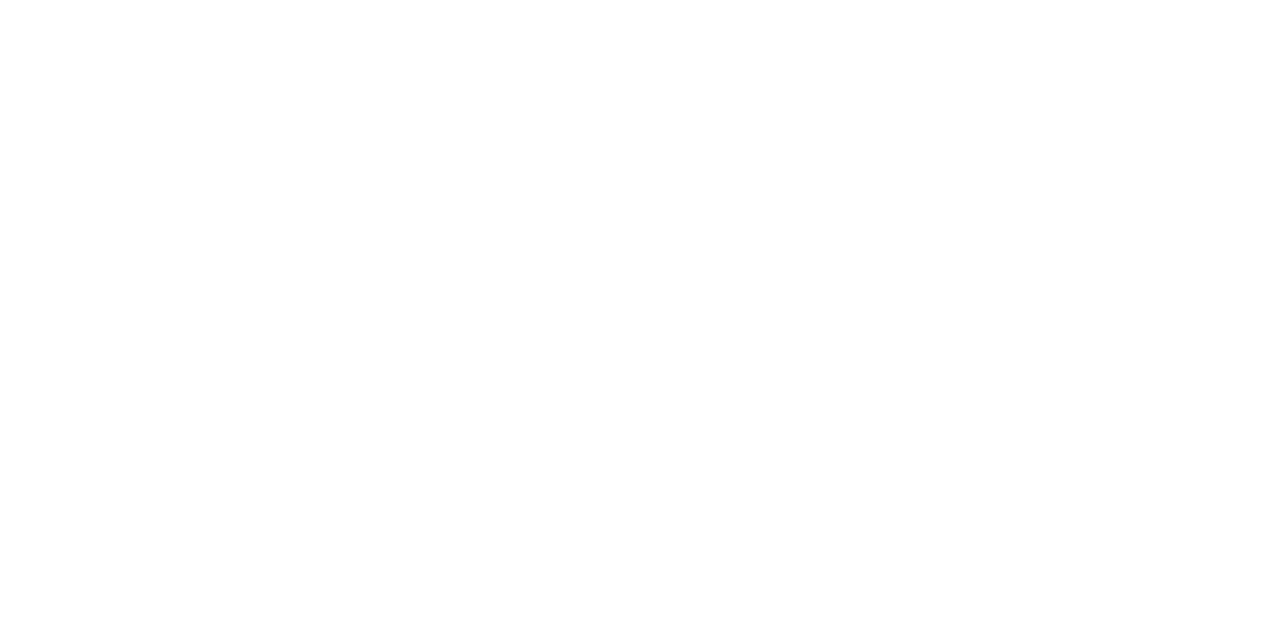
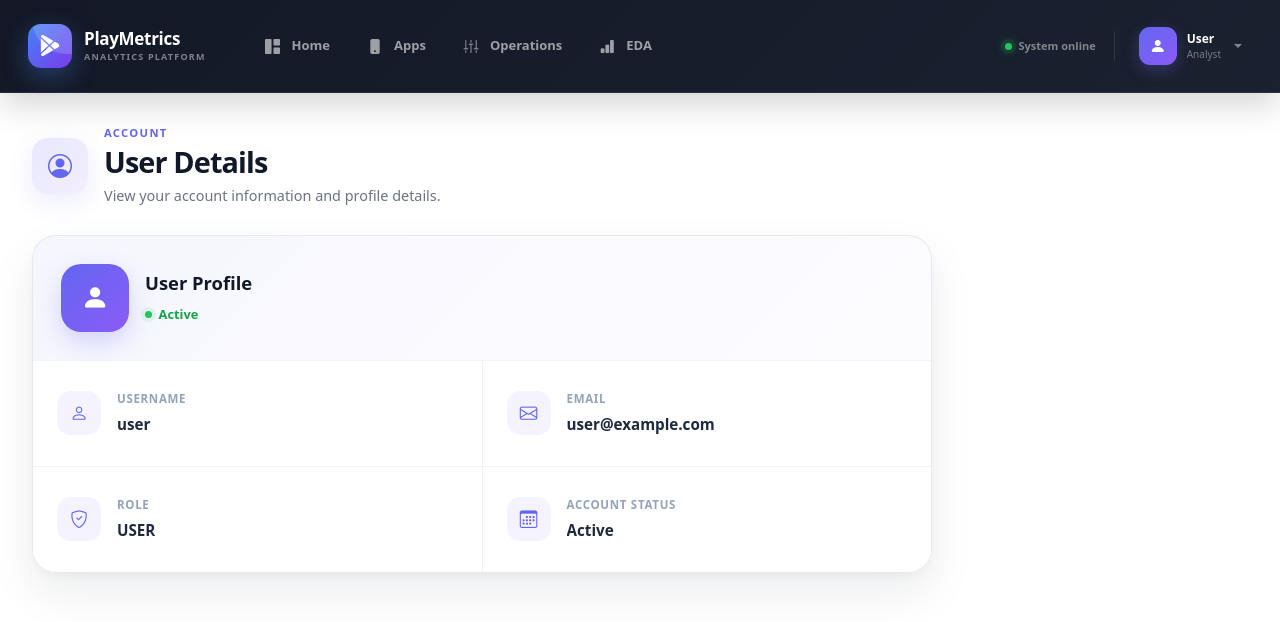
Before and after one commit to kerfaiyass54/google-analytics-project, an Angular app in the folder google-analytics-ui/: page /user-details in a window 1280 px wide. Before the commit this address led to /. Shown: the top 622 px of the page. Built offline with nearby package versions, Linux system fonts and the light colour scheme.

Commit message:
Added user details

```diff
--- a/google-analytics-ui/src/app/app.routes.ts
+++ b/google-analytics-ui/src/app/app.routes.ts
@@ -6,7 +6,13 @@
   {
     path: '',
     component: HomePage,
-    children: [],
+    children: [
+      {
+        path: 'user-details',
+        loadComponent: () =>
+          import('./shared/components/user-details/user-details').then((m) => m.UserDetails),
+      }
+    ],
   },
   {
     path: 'developer-tools',
--- /dev/null
+++ b/google-analytics-ui/src/app/shared/components/user-details/user-details.css
@@ -0,0 +1,271 @@
+:host {
+  display: block;
+}
+
+/* ============================================================
+   PAGE
+   ============================================================ */
+
+.user-details-page {
+  min-height: 100%;
+  padding: 2rem;
+  animation: page-enter 0.45s ease-out;
+}
+
+/* ============================================================
+   PAGE HEADER
+   ============================================================ */
+
+.page-header {
+  margin-bottom: 1.75rem;
+}
+
+.header-content {
+  display: flex;
+  align-items: center;
+  gap: 1rem;
+}
+
+.header-icon {
+  width: 3.5rem;
+  height: 3.5rem;
+  display: flex;
+  align-items: center;
+  justify-content: center;
+  border-radius: 1rem;
+  background: linear-gradient(
+    135deg,
+    rgba(99, 102, 241, 0.15),
+    rgba(139, 92, 246, 0.1)
+  );
+  color: #6366f1;
+  font-size: 1.5rem;
+  box-shadow: 0 8px 24px rgba(99, 102, 241, 0.12);
+}
+
+.eyebrow {
+  display: block;
+  margin-bottom: 0.2rem;
+  color: #6366f1;
+  font-size: 0.7rem;
+  font-weight: 700;
+  letter-spacing: 0.12em;
+}
+
+.page-header h1 {
+  margin: 0;
+  color: #111827;
+  font-size: 1.8rem;
+  font-weight: 750;
+  letter-spacing: -0.03em;
+}
+
+.page-header p {
+  margin: 0.35rem 0 0;
+  color: #6b7280;
+  font-size: 0.9rem;
+}
+
+/* ============================================================
+   PROFILE CARD
+   ============================================================ */
+
+.profile-card {
+  max-width: 900px;
+  overflow: hidden;
+  border: 1px solid rgba(229, 231, 235, 0.9);
+  border-radius: 1.5rem;
+  background: rgba(255, 255, 255, 0.88);
+  box-shadow:
+    0 20px 45px rgba(15, 23, 42, 0.08),
+    0 4px 12px rgba(15, 23, 42, 0.04);
+  backdrop-filter: blur(16px);
+}
+
+/* ============================================================
+   PROFILE HEADER
+   ============================================================ */
+
+.profile-header {
+  display: flex;
+  align-items: center;
+  gap: 1rem;
+  padding: 1.75rem;
+  border-bottom: 1px solid #f1f5f9;
+  background:
+    linear-gradient(
+      135deg,
+      rgba(99, 102, 241, 0.06),
+      rgba(139, 92, 246, 0.02)
+    );
+}
+
+.avatar {
+  width: 4.25rem;
+  height: 4.25rem;
+  flex-shrink: 0;
+  display: flex;
+  align-items: center;
+  justify-content: center;
+  border-radius: 1.25rem;
+  background: linear-gradient(135deg, #6366f1, #8b5cf6);
+  color: white;
+  font-size: 1.7rem;
+  box-shadow: 0 10px 25px rgba(99, 102, 241, 0.25);
+}
+
+.profile-info h2 {
+  margin: 0 0 0.4rem;
+  color: #111827;
+  font-size: 1.15rem;
+  font-weight: 700;
+}
+
+.profile-status {
+  display: inline-flex;
+  align-items: center;
+  gap: 0.4rem;
+  color: #16a34a;
+  font-size: 0.8rem;
+  font-weight: 600;
+}
+
+.status-dot {
+  width: 0.45rem;
+  height: 0.45rem;
+  border-radius: 50%;
+  background: #22c55e;
+  box-shadow: 0 0 0 4px rgba(34, 197, 94, 0.1);
+}
+
+/* ============================================================
+   DETAILS
+   ============================================================ */
+
+.details-grid {
+  display: grid;
+  grid-template-columns: repeat(2, minmax(0, 1fr));
+  gap: 1px;
+  background: #eef2f7;
+}
+
+.detail-item {
+  display: flex;
+  align-items: center;
+  gap: 1rem;
+  min-height: 105px;
+  padding: 1.35rem 1.5rem;
+  background: white;
+  transition:
+    background 0.2s ease,
+    transform 0.2s ease;
+}
+
+.detail-item:hover {
+  background: #fafbff;
+}
+
+.detail-icon {
+  width: 2.75rem;
+  height: 2.75rem;
+  flex-shrink: 0;
+  display: flex;
+  align-items: center;
+  justify-content: center;
+  border-radius: 0.85rem;
+  background: #f5f3ff;
+  color: #6366f1;
+  font-size: 1.1rem;
+}
+
+.detail-content {
+  min-width: 0;
+}
+
+.detail-label {
+  display: block;
+  margin-bottom: 0.35rem;
+  color: #94a3b8;
+  font-size: 0.72rem;
+  font-weight: 600;
+  text-transform: uppercase;
+  letter-spacing: 0.06em;
+}
+
+.detail-content strong {
+  display: block;
+  overflow: hidden;
+  color: #1e293b;
+  font-size: 0.95rem;
+  font-weight: 650;
+  text-overflow: ellipsis;
+  white-space: nowrap;
+}
+
+/* ============================================================
+   ANIMATION
+   ============================================================ */
+
+@keyframes page-enter {
+  from {
+    opacity: 0;
+    transform: translateY(8px);
+  }
+
+  to {
+    opacity: 1;
+    transform: translateY(0);
+  }
+}
+
+/* ============================================================
+   RESPONSIVE
+   ============================================================ */
+
+@media (max-width: 768px) {
+  .user-details-page {
+    padding: 1.25rem;
+  }
+
+  .details-grid {
+    grid-template-columns: 1fr;
+  }
+
+  .profile-header {
+    padding: 1.35rem;
+  }
+
+  .page-header h1 {
+    font-size: 1.5rem;
+  }
+}
+
+@media (max-width: 480px) {
+  .user-details-page {
+    padding: 1rem;
+  }
+
+  .header-icon {
+    width: 3rem;
+    height: 3rem;
+  }
+
+  .avatar {
+    width: 3.5rem;
+    height: 3.5rem;
+  }
+
+  .detail-item {
+    padding: 1.1rem;
+  }
+}
+
+@media (prefers-reduced-motion: reduce) {
+  .user-details-page {
+    animation: none;
+  }
+
+  .detail-item {
+    transition: none;
+  }
+}
--- /dev/null
+++ b/google-analytics-ui/src/app/shared/components/user-details/user-details.html
@@ -0,0 +1,86 @@
+<section class="user-details-page">
+
+  <!-- Page Header -->
+  <header class="page-header">
+    <div class="header-content">
+      <div class="header-icon">
+        <i class="bi bi-person-circle"></i>
+      </div>
+
+      <div>
+        <span class="eyebrow">ACCOUNT</span>
+        <h1>User Details</h1>
+        <p>View your account information and profile details.</p>
+      </div>
+    </div>
+  </header>
+
+  <!-- Profile Card -->
+  <section class="profile-card">
+
+    <div class="profile-header">
+      <div class="avatar">
+        <i class="bi bi-person-fill"></i>
+      </div>
+
+      <div class="profile-info">
+        <h2>User Profile</h2>
+        <span class="profile-status">
+          <span class="status-dot"></span>
+          Active
+        </span>
+      </div>
+    </div>
+
+    <!-- Details -->
+    <div class="details-grid">
+
+      <div class="detail-item">
+        <div class="detail-icon">
+          <i class="bi bi-person"></i>
+        </div>
+
+        <div class="detail-content">
+          <span class="detail-label">Username</span>
+          <strong>user</strong>
+        </div>
+      </div>
+
+      <div class="detail-item">
+        <div class="detail-icon">
+          <i class="bi bi-envelope"></i>
+        </div>
+
+        <div class="detail-content">
+          <span class="detail-label">Email</span>
+          <strong>user@example.com</strong>
+        </div>
+      </div>
+
+      <div class="detail-item">
+        <div class="detail-icon">
+          <i class="bi bi-shield-check"></i>
+        </div>
+
+        <div class="detail-content">
+          <span class="detail-label">Role</span>
+          <strong>USER</strong>
+        </div>
+      </div>
+
+      <div class="detail-item">
+        <div class="detail-icon">
+          <i class="bi bi-calendar3"></i>
+        </div>
+
+        <div class="detail-content">
+          <span class="detail-label">Account Status</span>
+          <strong>Active</strong>
+        </div>
+      </div>
+
+    </div>
+
+  </section>
+
+</section>
--- /dev/null
+++ b/google-analytics-ui/src/app/shared/components/user-details/user-details.ts
@@ -0,0 +1,11 @@
+import { ChangeDetectionStrategy, Component } from '@angular/core';
+
+@Component({
+  selector: 'app-user-details',
+  standalone: true,
+  imports: [],
+  templateUrl: './user-details.html',
+  styleUrl: './user-details.css',
+  changeDetection: ChangeDetectionStrategy.OnPush,
+})
+export class UserDetails {}
```
Also changed, not shown: 1 other file (tests, documents, lock files or other folders).
